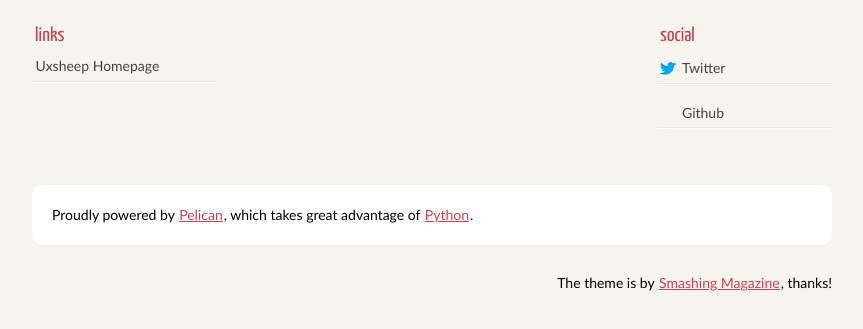
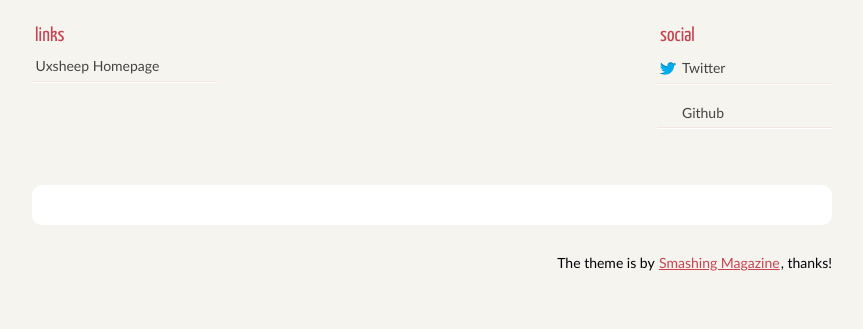
Before and after one commit to uxsheep/uxsheep.github.io, a plain HTML site: page index.html in a window 1280 px wide. Shown: the part 603-932 px from the top of the page, without its empty margins (208-1071 px from the left). Drawn offline with Linux system fonts and the light colour scheme; files whose address does not match are found by name.

Commit message:
Update index.html

```diff
--- a/index.html
+++ b/index.html
@@ -53,7 +53,7 @@
 
         <footer id="contentinfo" class="body">
                 <address id="about" class="vcard body">
-                Proudly powered by <a href="http://getpelican.com/">Pelican</a>, which takes great advantage of <a href="http://python.org">Python</a>.
+
                 </address><!-- /#about -->
 
                 <p>The theme is by <a href="http://coding.smashingmagazine.com/2009/08/04/designing-a-html-5-layout-from-scratch/">Smashing Magazine</a>, thanks!</p>
```
